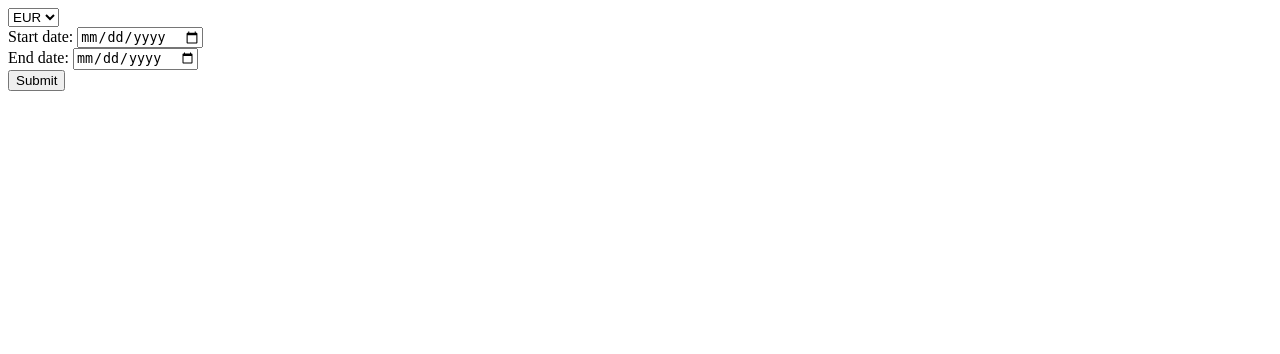
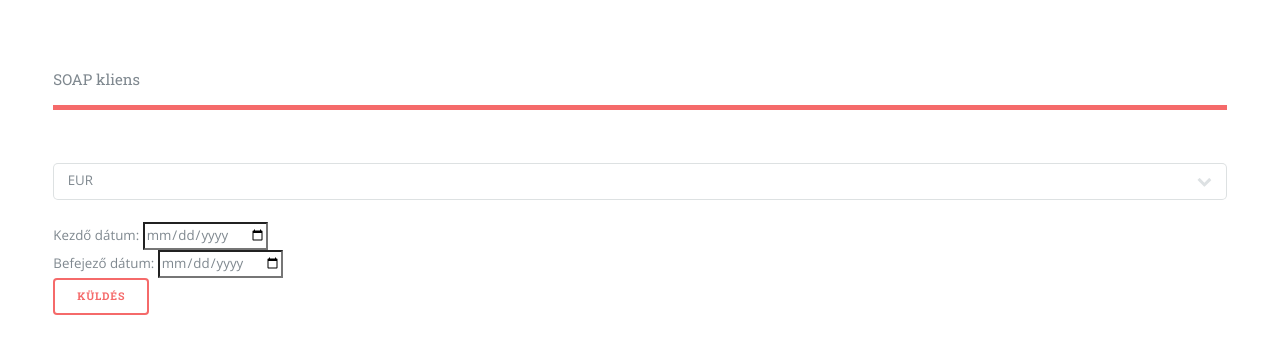
Before and after one commit to Szandi345/Java-alkalmazasok-Eloadas, a Spring Boot app: page /exercise in a window 1280 px wide. Shown: the top 354 px of the page. Run offline with Spring Boot 4, Linux system fonts and the light colour scheme; some libraries are stand-ins or nearby versions.

Commit message:
Reszponzív SOAP

```diff
--- a/beadando/src/main/resources/templates/form.html
+++ b/beadando/src/main/resources/templates/form.html
@@ -2,9 +2,35 @@
 <html lang="en">
 <head>
     <meta charset="UTF-8">
-    <title>Title</title>
+    <title>SOAP kliens</title>
+    <meta name="viewport" content="width=device-width, initial-scale=1, user-scalable=no" />
+    <link rel="stylesheet" href="/style/main.css" />
 </head>
-<body>
+
+<body class="is-preload">
+
+<!-- Wrapper -->
+<div id="wrapper">
+
+    <!-- Main -->
+    <div id="main">
+        <div class="inner">
+
+            <!-- Header -->
+            <header id="header">
+                <a href="" class="logo">SOAP kliens</a>
+                <!--                <ul class="icons">-->
+                <!--                    <li><a href="#" class="icon brands fa-twitter"><span class="label">Twitter</span></a></li>-->
+                <!--                    <li><a href="#" class="icon brands fa-facebook-f"><span class="label">Facebook</span></a></li>-->
+                <!--                    <li><a href="#" class="icon brands fa-snapchat-ghost"><span class="label">Snapchat</span></a></li>-->
+                <!--                    <li><a href="#" class="icon brands fa-instagram"><span class="label">Instagram</span></a></li>-->
+                <!--                    <li><a href="#" class="icon brands fa-medium-m"><span class="label">Medium</span></a></li>-->
+                <!--                </ul>-->
+            </header>
+
+            <!-- Banner -->
+            <section id="banner">
+                <div class="content">
                     <form action="#" th:action="@{/exercise}" th:object="${param}" method="post">
                         <select name="currencies" th:field="*{currency}">
                             <option value="EUR">EUR</option>
@@ -12,9 +38,48 @@
                             <option value="GBP">GBP</option>
                             <option value="JPY">JPY</option>
                         </select><br>
-    Start date: <input type="date" th:field="*{startDate}"><br>
-    End date: <input type="date" th:field="*{endDate}"><br>
-    <input type="submit" value="Submit">
+                        Kezdő dátum: <input type="date" th:field="*{startDate}"><br>
+                        Befejező dátum: <input type="date" th:field="*{endDate}"><br>
+                        <input type="submit" value="Küldés">
                     </form>
+                </div>
+            </section>
+
+        </div>
+    </div>
+
+    <!-- Sidebar -->
+    <div id="sidebar">
+        <div class="inner">
+
+            <!-- Menu -->
+            <nav id="menu">
+                <header class="major">
+                    <h2>Menü</h2>
+                </header>
+                <ul>
+                    <li><a href="/">Főoldal</a></li>
+                    <li><a href="exercise">SOAP kliens</a></li>
+                    <li><a href="forex">Forex kliens</a></li>
+                </ul>
+            </nav>
+
+            <!-- Footer -->
+            <footer id="footer">
+                <p class="copyright"><a>Készítette: <br> Laucsik Dominik (DILLSZ) <br> Sztroka Alexandra Laura (G34R4F)</a>.</p>
+            </footer>
+
+        </div>
+    </div>
+
+</div>
+
+<!-- Scripts -->
+<script src="assets/js/jquery.min.js"></script>
+<script src="assets/js/browser.min.js"></script>
+<script src="assets/js/breakpoints.min.js"></script>
+<script src="assets/js/util.js"></script>
+<script src="assets/js/main.js"></script>
+
 </body>
 </html>
```
Also changed, not shown: beadando/src/main/resources/templates/result.html (+71 -5 lines). Lines whose indentation alone changed are shown as unchanged.
